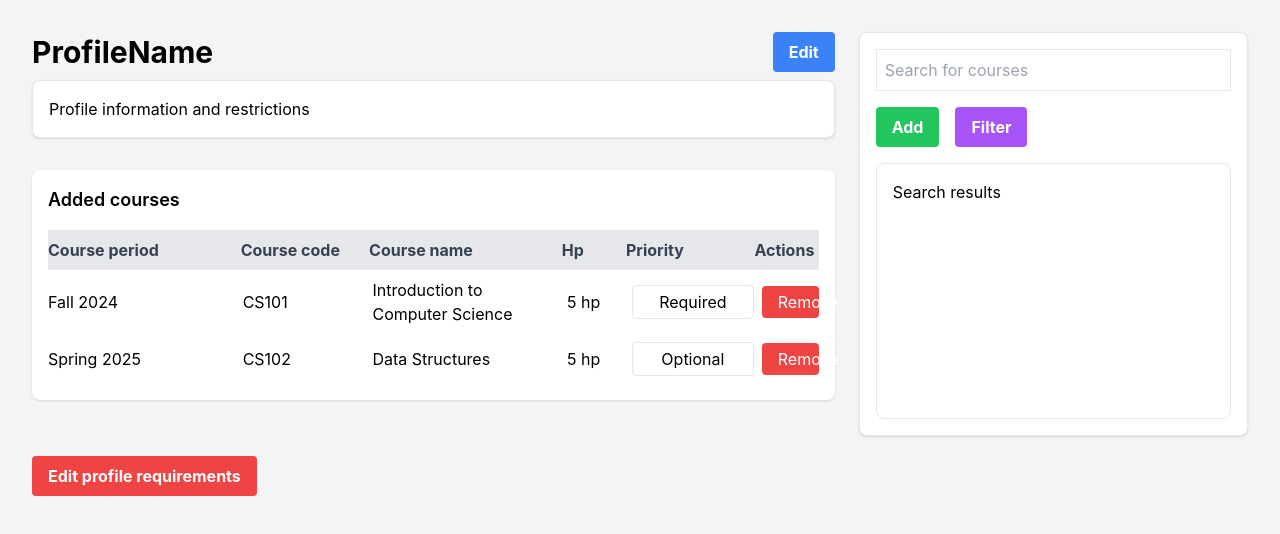
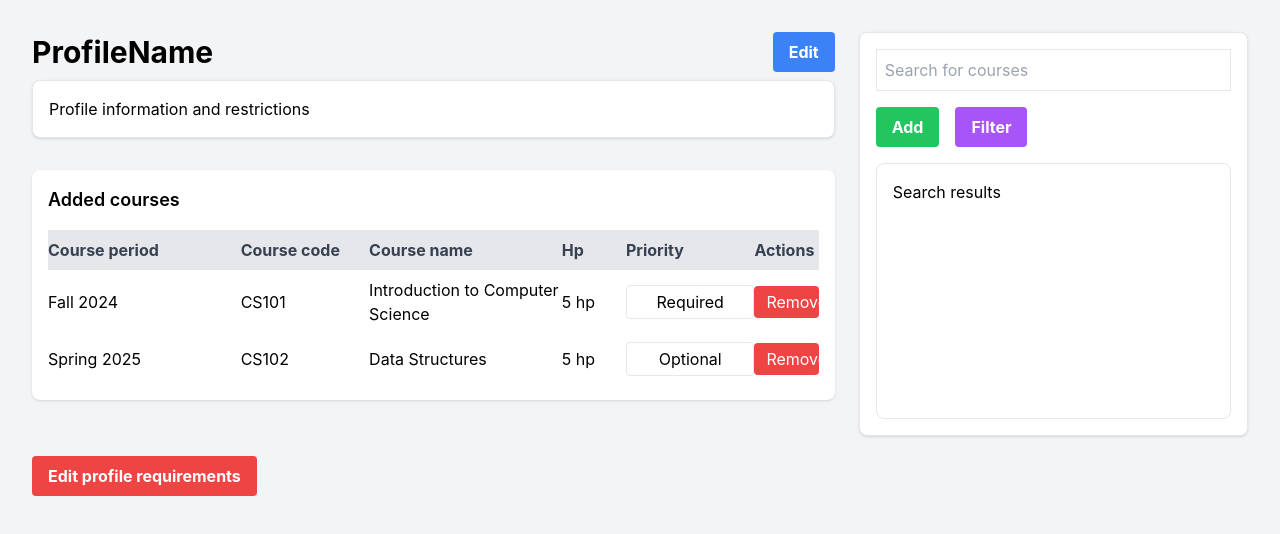
Before and after one commit to WebLabs-AB/MasterChooserApplication, a React (Create React App) app in the folder Frontend/masterfrontend/: page /teachermasterprofile in a window 1280 px wide. Shown: the top 534 px of the page. Built offline with nearby package versions, Linux system fonts and the light colour scheme.

Commit message:
"Fix remove button look bug"

```diff
--- a/Frontend/masterfrontend/src/Screens/TeacherMasterProfilePage.tsx
+++ b/Frontend/masterfrontend/src/Screens/TeacherMasterProfilePage.tsx
@@ -54,12 +54,12 @@ const CourseListSection: React.FC<CourseListSectionProps> = ({ courses, removeCo
 
   const renderCourses = () => {
     return courses.map((course: Course) => (
-      <div key={course.id} className="grid grid-cols-12 gap-2 items-center py-2">
+      <div key={course.id} className="grid grid-cols-12 items-center py-2">
         <div className="col-span-3">{course.period}</div>
         <div className="col-span-2">{course.code}</div>
         <div className="col-span-3">{course.name}</div>
         <div className="col-span-1">{`${course.hp} hp`}</div>
-        <div className="col-span-2 relative"> {/* Set to relative to constrain the dropdown */}
+        <div className="col-span-2 relative">
           <Listbox value={course.priority} onChange={(newPriority) => updatePriority(course.id, newPriority)}>
             <Listbox.Button className="border rounded text-center w-full py-1">
               {course.priority}
@@ -77,8 +77,8 @@ const CourseListSection: React.FC<CourseListSectionProps> = ({ courses, removeCo
             </Listbox.Options>
           </Listbox>
         </div>
-        <div className="col-span-1 text-center">
-          <button onClick={() => removeCourse(course.id)} className="bg-red-500 text-white px-4 py-1 rounded w-full">
+        <div className="col-span-1">
+          <button onClick={() => removeCourse(course.id)} className="bg-red-500 text-white px-3 py-1 rounded w-full">
             Remove
           </button>
         </div>
```
